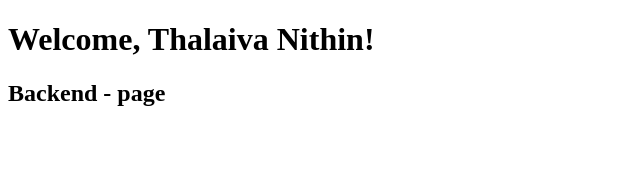
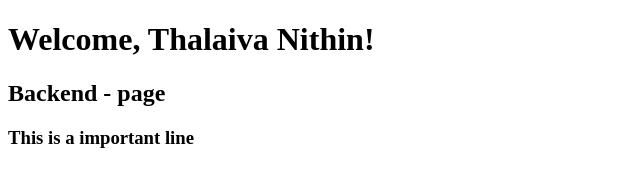
Before and after one commit to Nithin-pro-coder/samplerepo, a plain HTML site: page index.html in a window 1280 px wide. Shown: the whole page, without its empty margins (0-640 px from the left). Drawn offline with Linux system fonts and the light colour scheme.

Commit message:
fix : added a imp line

```diff
--- a/index.html
+++ b/index.html
@@ -8,5 +8,6 @@
 <body>
     <h1>Welcome, Thalaiva Nithin!</h1>
     <h2>Backend - page</h2>
+    <h3>This is a important line</h3>
 </body>
 </html>
```
